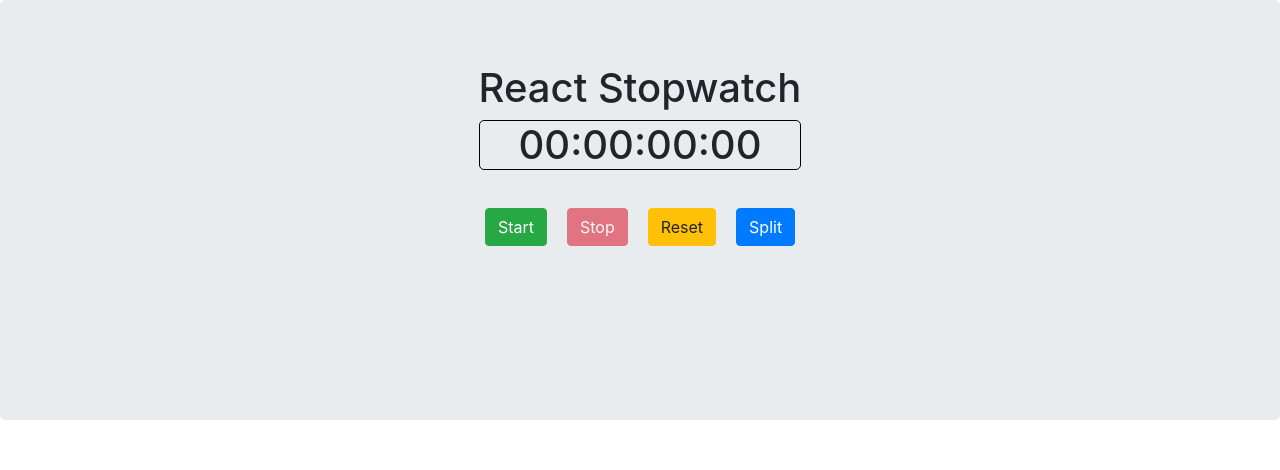
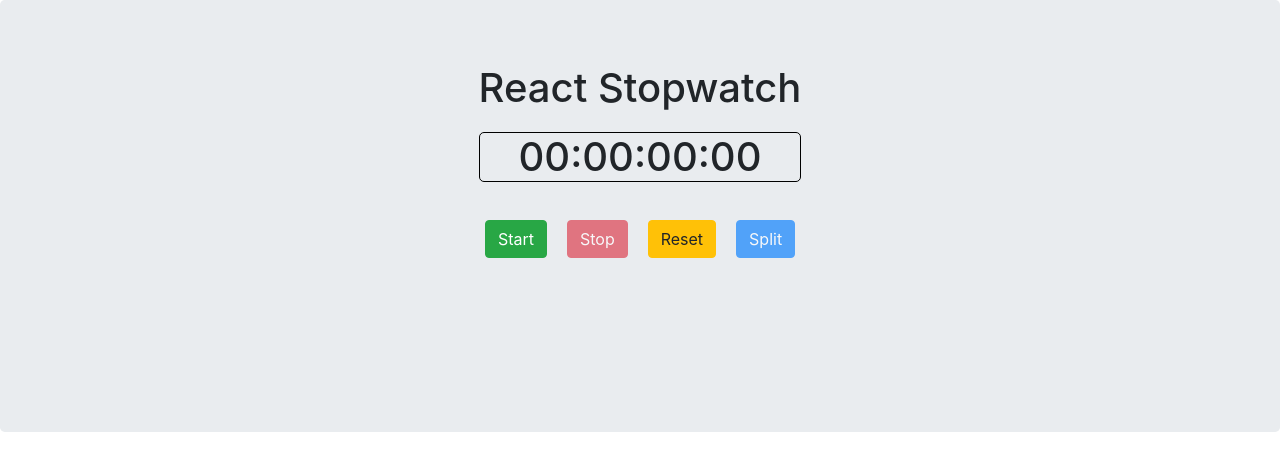
Before and after one commit to TheInvalidNonce/react-stopwatch, a React (Create React App) app: page / in a window 1280 px wide. Shown: the top 470 px of the page. Built offline with nearby package versions, Linux system fonts and the light colour scheme.

Commit message:
Add Reset split function, add listgroupitem event handlers, add classes to controls, general cleanup

```diff
--- a/src/App.js
+++ b/src/App.js
@@ -1,9 +1,9 @@
-import React, { Component } from 'react';
-import { Container, Row, Col, Jumbotron } from 'react-bootstrap';
-import Timer from './components/Timer';
-import './App.css';
-import Controls from './components/Controls';
-import SplitTimeList from './components/SplitTimeList';
+import React, { Component } from "react";
+import { Container, Row, Col, Jumbotron } from "react-bootstrap";
+import Timer from "./components/Timer";
+import "./App.css";
+import Controls from "./components/Controls";
+import SplitTimeList from "./components/SplitTimeList";
 
 class App extends Component {
   constructor() {
@@ -13,21 +13,20 @@ class App extends Component {
       time: 0,
       splitList: [],
       isRunning: false,
-      updateInterval: 10
-    }
-
+      updateInterval: 10,
+      currentSplit: null
+    };
   }
 
   padZero = number => {
-    let strNum = String(number)
+    let strNum = String(number);
     if (strNum.length < 2) {
-      strNum = strNum.padStart(2, '0')
+      strNum = strNum.padStart(2, "0");
+      return strNum;
+    } else {
       return strNum;
     }
-    else {
-      return strNum;
-    }
-  }
+  };
 
   timeFormat = milliseconds => {
     const { padZero } = this;
@@ -41,68 +40,100 @@ class App extends Component {
     const ss = parseInt(remaining % 60);
     const ms = parseInt((milliseconds % 1000) / 10, 10);
 
-    return `${padZero(hh)}:${padZero(mm)}:${padZero(ss)}:${padZero(ms)}`
-  }
+    return `${padZero(hh)}:${padZero(mm)}:${padZero(ss)}:${padZero(ms)}`;
+  };
 
   start = () => {
     const { updateInterval } = this.state;
-    this.setState({
-      isRunning: true
-    }, () => {
-      this.timer = setInterval(() => this.updateTimer(updateInterval), updateInterval)
-    })
-  }
+    this.setState(
+      {
+        isRunning: true
+      },
+      () => {
+        this.timer = setInterval(
+          () => this.updateTimer(updateInterval),
+          updateInterval
+        );
+      }
+    );
+  };
 
   stop = () => {
-    this.setState({
-      isRunning: false
-    }, () => {
-      clearInterval(this.timer)
-    })
-  }
+    this.setState(
+      {
+        isRunning: false
+      },
+      () => {
+        clearInterval(this.timer);
+      }
+    );
+  };
 
   reset = () => {
     this.setState({
       time: 0,
-      splitList:[],
+      splitList: [],
       isRunning: false
-    })
-  }
+    });
+  };
 
   addSplit = () => {
     const { time, splitList } = this.state;
 
     this.setState({
       splitList: [...splitList, time]
-    })
-  }
+    });
+  };
 
   updateTimer = addTime => {
     const { time } = this.state;
     this.setState({
       time: time + addTime
-    })
+    });
+  };
 
-  }
+  resetSplit = e => {
+    e.currentTarget.className = "list-group-item active";
+    let activeArr = [...document.getElementsByClassName("list-group-item")];
+    activeArr = activeArr.map(el => (el.className = "list-group-item"));
+    this.setState(
+      {
+        currentSplit: e.currentTarget.innerText
+      },
+      () => {
+        let newList = this.state.splitList;
+        let clickedSplitIndex = +this.state.currentSplit.split(":")[0].trim();
+        let clickedSplitTime = +this.state.currentSplit
+          .split(":")[1]
+          .trim()
+          .slice(0, -2);
+        newList = newList.slice(0, clickedSplitIndex);
+
+        this.setState({
+          splitList: newList,
+          time: clickedSplitTime
+        });
+      }
+    );
+  };
 
   render() {
-
-    const { time, splitList, isRunning } = this.state
+    const { time, splitList, isRunning, } = this.state;
     return (
       <Jumbotron>
         <Container>
           <Row>
-            <Col></Col>
+            <Col />
             <Col md="auto">
               <Timer
                 time={time}
                 timeFormat={this.timeFormat}
               />
             </Col>
-            <Col></Col>
+            <Col />
           </Row>
           <Row>
-          <Col></Col>
+            <Col />
             <Col md="auto">
               <Controls
                 start={this.start}
@@ -112,12 +143,15 @@ class App extends Component {
                 isRunning={isRunning}
               />
             </Col>
-            <Col></Col>
+            <Col />
           </Row>
         </Container>
         <SplitTimeList
           timeFormat={this.timeFormat}
-          splitList={splitList}/>
+          splitList={splitList}
+          time={time}
+          resetSplit={this.resetSplit}
+        />
       </Jumbotron>
     );
   }
--- a/src/components/Controls.js
+++ b/src/components/Controls.js
@@ -1,36 +1,42 @@
-import React, { Component } from 'react';
-import { Container, Button } from 'react-bootstrap';
+import React, { Component } from "react";
+import { Container, Button } from "react-bootstrap";
 
 export default class Controls extends Component {
-  constructor(props) {
-    super(props);
-  }
 
   render() {
-    const { stop, start, reset, addSplit, isRunning } = this.props
+    const { stop, start, reset, addSplit, isRunning } = this.props;
 
     return (
-      <Container className='controls'>
+      <Container className="controls">
         <Button
-          variant='success'
+          variant="success"
           onClick={start}
           disabled={!isRunning ? false : true}
-        >Start
+        >
+          Start
         </Button>
         <Button
-          variant='danger'
+          variant="danger"
           onClick={stop}
           disabled={isRunning ? false : true}
-        >Stop</Button>
+        >
+          Stop
+        </Button>
         <Button
-          variant='warning'
+          variant="warning"
           onClick={reset}
-        >Reset</Button>
+          disabled={!isRunning ? false : true}
+        >
+          Reset
+        </Button>
         <Button
-          variant='primary'
+          variant="primary"
           onClick={addSplit}
-        >Split</Button>
+          disabled={isRunning ? false : true}
+        >
+          Split
+        </Button>
       </Container>
-    )
+    );
   }
 }
--- a/src/components/SplitTimeItem.js
+++ b/src/components/SplitTimeItem.js
@@ -1,18 +1,25 @@
-import React, { Component } from 'react';
-import { ListGroupItem } from 'react-bootstrap'
+import React, { Component } from "react";
+import { ListGroup } from "react-bootstrap";
 
 export default class SplitTimeItem extends Component {
-  constructor() {
-    super();
-  }
+
+  handleClick = e => {
+    e.target.classList.add("active");
+  };
 
   render() {
+    const { lap, time, resetSplit } = this.props;
 
-    const { lap, time } = this.props;
-    return(
-      <ListGroupItem>
-        {lap} : { time }ms
-      </ListGroupItem>
-    )
+    return (
+      <ListGroup.Item
+        className='split'
+        onClick={e => {
+          resetSplit(e);
+          this.handleClick(e);
+        }}
+      >
+        {lap}: {time}ms
+      </ListGroup.Item>
+    );
   }
 }
--- a/src/components/SplitTimeList.js
+++ b/src/components/SplitTimeList.js
@@ -1,38 +1,38 @@
-import React, { Component } from 'react';
-import { Container, ListGroup, ListGroupItem } from 'react-bootstrap';
-import SplitTimeItem from './SplitTimeItem';
+import React, { Component } from "react";
+import { Container, ListGroup } from "react-bootstrap";
+import SplitTimeItem from "./SplitTimeItem";
 
 export default class SplitTimeList extends Component {
-  constructor() {
-    super();
-  }
 
   renderSplitTimeItems() {
-    const { splitList } = this.props;
+    const { splitList, resetSplit } = this.props;
 
-    return splitList.map( (time, index) => {
     return (
       <ListGroup>
+        {splitList.map((time, index) => {
+          return (
             <SplitTimeItem
               key={index}
               lap={index + 1}
               time={time}
+              resetSplit={resetSplit}
             />
+          );
+        })}
       </ListGroup>
-      )
-    })
+    );
   }
 
   render() {
     return (
-      <Container className='splitTimeList'>
+      <Container className="splitTimeList">
         {this.renderSplitTimeItems()}
       </Container>
-    )
+    );
   }
 }
 
 SplitTimeList.defaultProps = {
   lap: 0,
   time: 0
-}
+};
--- a/src/index.css
+++ b/src/index.css
@@ -17,6 +17,7 @@ code {
   border: 1px solid black;
   border-radius: 5px;
   text-align: center;
+  margin-top: 20px;
 }
 
 .btn {
@@ -28,7 +29,13 @@ div.controls {
 }
 
 div.splitTimeList {
+  display: flex;
+  justify-content: center;
   padding: 40px;
+}
+
+.list-group {
+  width: 400px;
 }
 
 div.list-group-item{
```
Also changed, not shown: src/components/Timer.js (+8 -14 lines). Lines whose indentation alone changed are shown as unchanged.
